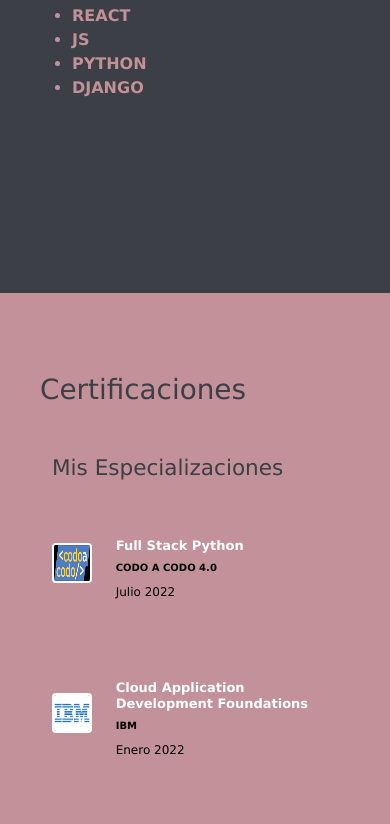
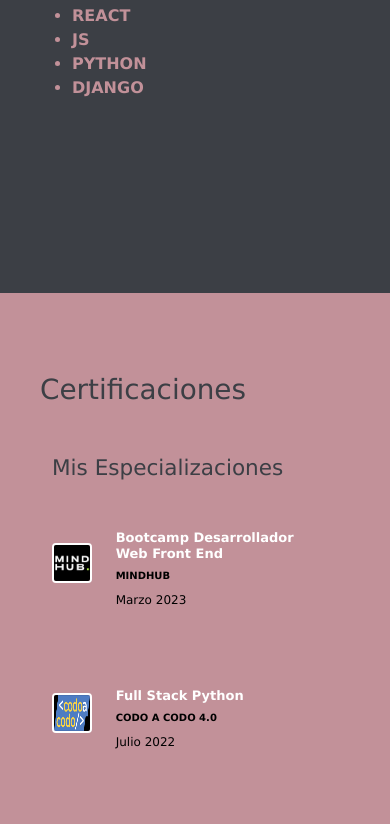
Before and after one commit to GracielaRomano/Portfolio-React, a React (Create React App) app: page / in a window 390 px wide. Shown: the part 4689-5513 px from the top of the page. Built offline with nearby package versions, Linux system fonts and the light colour scheme.

Commit message:
Se agrego un proyecto y una especializacion

```diff
--- a/src/Components/Aboutme/Aboutme.jsx
+++ b/src/Components/Aboutme/Aboutme.jsx
@@ -23,7 +23,7 @@ const Aboutme = () => {
                   <p className="d-none d-sm-block ml-3 about2">  Desde que descubrí el nuevo mundo IT me apacioné con él, hay muchas tecnologias nuevas por indagar y
                     aprender y miles de caminos por seguir y perfeccionarte
                  en el que mejor se adapte a tus preferencias.<br/>
-                De todo lo aprendido, me inclino por seguir el camino del frond end porque me permite expandir mi imaginación y
+                De todo lo aprendido, me inclino por seguir el camino del Front End porque me permite expandir mi imaginación y
                 mi lado creativo. <br/>
                 Este cambio de paradigma por el que estamos pasando ha despertado aún más mi curiosidad por aprender. <br/>
                 Lo que me lleva a buscar y capacitarme constantemente, la mayoría de los cursos los realicé de manera
--- a/src/Components/Certifications/Certifications.jsx
+++ b/src/Components/Certifications/Certifications.jsx
@@ -9,6 +9,20 @@ const Certifications = () => {
         <div className="container">
             <div className='row'>
                 <h4 className="titulo-cert">Mis Especializaciones</h4>
+            </div>
+            <div className="col-sm-6 col-md-8 offset-md-4 col-lg-6 offset-lg-4">
+                <div className="row cuadrado_cert align-items-center">
+                    <div className="order-sm-first col-2 col-sm col-md-4">
+                        <div className="media d-flex align-items-start">
+                            <img className="d-flex ml-3  align-self-center imagen-cert" src="image/mindHub.png" alt="mindhub"/>
+                        </div>
+                    </div>
+                    <div className=" col-10 col-md-8">
+                        <h5 className="cert-titulo">Bootcamp Desarrollador Web Front End</h5>
+                        <h6 className="cert-empresa">MINDHUB</h6>
+                        <p className="cert-fecha">Marzo 2023</p>
+                    </div>
+                </div>
             </div>
             <div className="col-sm-6 col-md-8 offset-md-4 col-lg-6 offset-lg-4">
                 <div className="row cuadrado_cert align-items-center">
@@ -86,7 +100,6 @@ const Certifications = () => {
                             <p className="cert-fecha">Diciembre 2022</p>
                         </div>
                     </div>
-
                     <div className="row cuadrado_cert align-items-center">
                         <div className="order-sm-first col-2 col-sm col-md-4">
                             <div className="media d-flex align-items-start">
@@ -272,6 +285,7 @@ const Certifications = () => {
             </div>
         </div>
     </div>
+
   )
 }
 
--- a/src/Components/Projects/Projects.jsx
+++ b/src/Components/Projects/Projects.jsx
@@ -19,6 +19,7 @@ const Projects = () => {
                         <button type="button" data-bs-target="#demo" data-bs-slide-to="4"aria-label="slide 5"></button>
                         <button type="button" data-bs-target="#demo" data-bs-slide-to="5"aria-label="slide 6"></button>
                         <button type="button" data-bs-target="#demo" data-bs-slide-to="6"aria-label="slide 7"></button>
+                        <button type="button" data-bs-target="#demo" data-bs-slide-to="7"aria-label="slide 8"></button>
                       </div>
                       <div className="carousel-inner">
                         <div className="carousel-item active">
@@ -41,6 +42,9 @@ const Projects = () => {
                       </div>
                       <div className="carousel-item">
                         <img src="image/ecommerce.png" alt="ecommerce" className="d-block" style={{width:'100%'}}/>
+                      </div>
+                      <div className="carousel-item">
+                        <img src="image/eventos.png" alt="events" className="d-block" style={{width:'100%'}}/>
                       </div>
                     </div>
                     <button className="carousel-control-prev" type="button" data-bs-target="#demo" data-bs-slide="prev">
```
Also changed, not shown: public/image/mindHub.png (added), 1 other file (tests, documents, lock files or other folders). Lines whose indentation alone changed are shown as unchanged.
